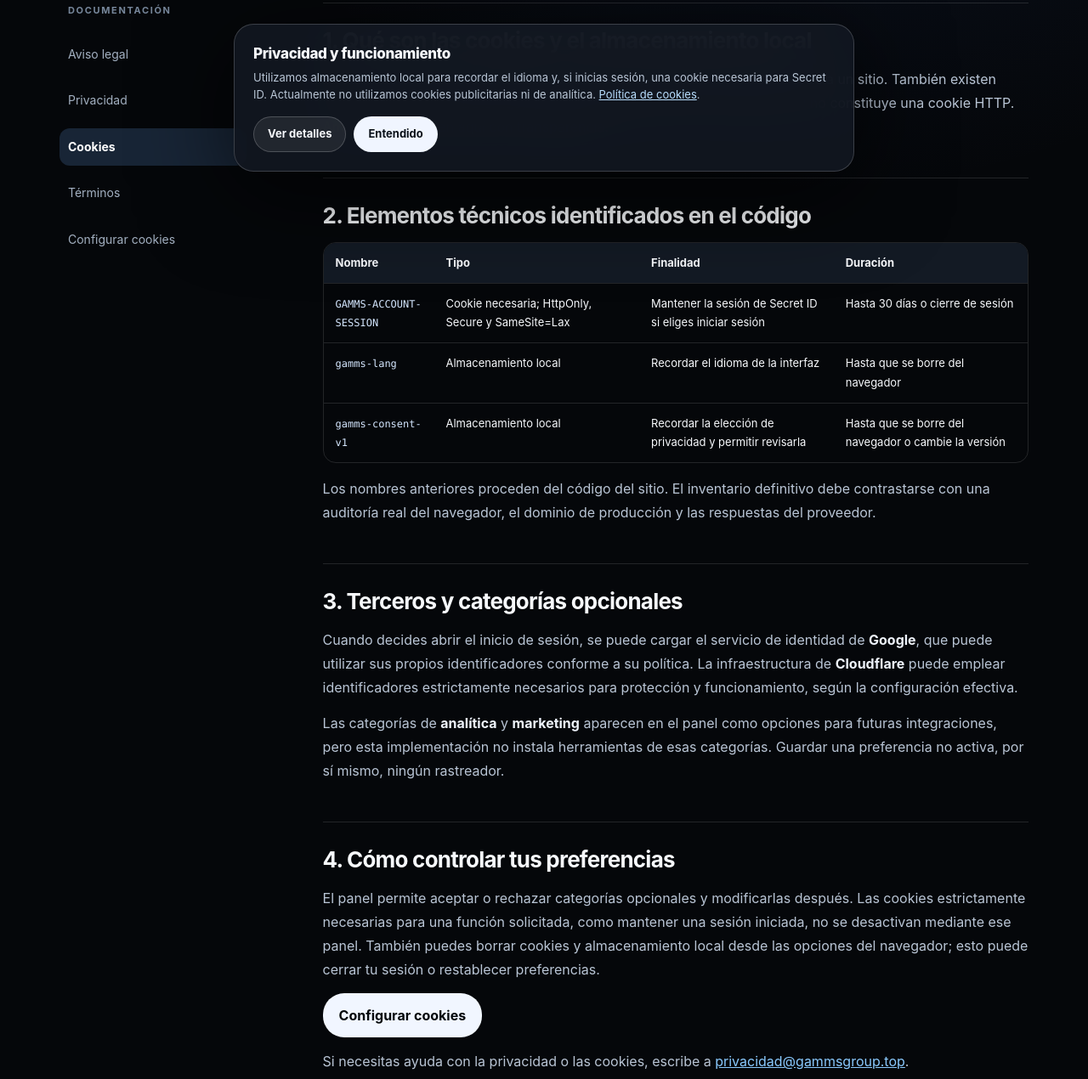
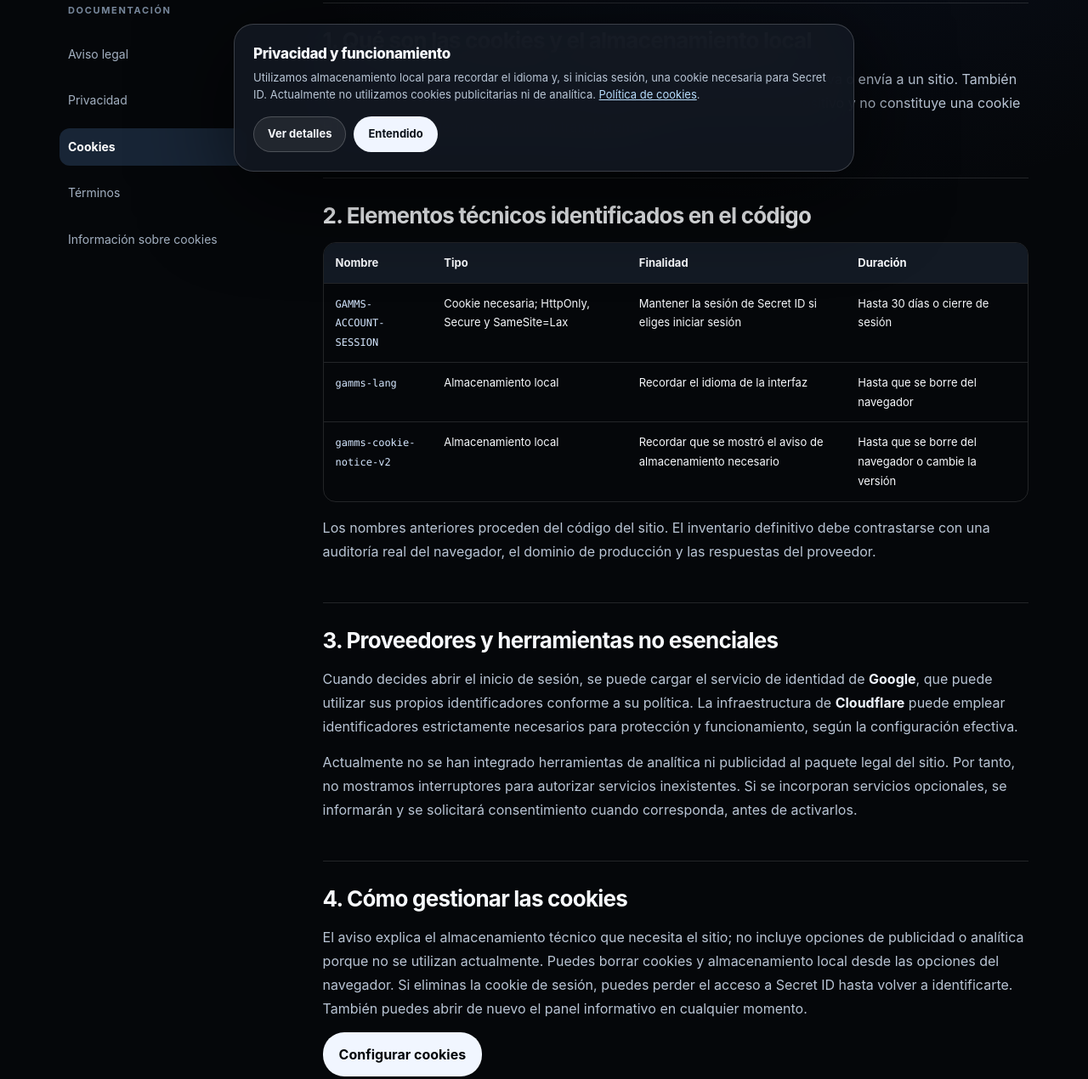
Before and after one commit to gammsstudios-cell/gamms-group-website, a website: page cookies/index.html in a window 1280 px wide. Shown: the part 576-1846 px from the top of the page at 85% size. Drawn offline with Linux system fonts and the light colour scheme.

Commit message:
docs(cookies): describir solo tecnologías realmente utilizadas

```diff
--- a/cookies/index.html
+++ b/cookies/index.html
@@ -22,10 +22,10 @@
 <div class="doc-layout"><aside class="doc-nav" aria-label="Documentos legales"><strong>Documentación</strong><a href="/aviso-legal/" >Aviso legal</a>
 <a href="/privacidad/" >Privacidad</a>
 <a href="/cookies/" aria-current="page">Cookies</a>
-<a href="/terminos/" >Términos</a><button type="button" data-cookie-settings>Configurar cookies</button></aside><article class="doc-content"><section class="legal-section"><h2>1. Qué son las cookies y el almacenamiento local</h2><p>Las cookies son pequeños identificadores que el navegador conserva o envía a un sitio. También existen tecnologías como <em>localStorage</em>, que guarda preferencias en el dispositivo y no constituye una cookie HTTP. Ambas se describen aquí con transparencia.</p></section>
-<section class="legal-section"><h2>2. Elementos técnicos identificados en el código</h2><div class="table-scroll"><table><thead><tr><th>Nombre</th><th>Tipo</th><th>Finalidad</th><th>Duración</th></tr></thead><tbody><tr><td><code>GAMMS-ACCOUNT-SESSION</code></td><td>Cookie necesaria; HttpOnly, Secure y SameSite=Lax</td><td>Mantener la sesión de Secret ID si eliges iniciar sesión</td><td>Hasta 30 días o cierre de sesión</td></tr><tr><td><code>gamms-lang</code></td><td>Almacenamiento local</td><td>Recordar el idioma de la interfaz</td><td>Hasta que se borre del navegador</td></tr><tr><td><code>gamms-consent-v1</code></td><td>Almacenamiento local</td><td>Recordar la elección de privacidad y permitir revisarla</td><td>Hasta que se borre del navegador o cambie la versión</td></tr></tbody></table></div><p>Los nombres anteriores proceden del código del sitio. El inventario definitivo debe contrastarse con una auditoría real del navegador, el dominio de producción y las respuestas del proveedor.</p></section>
-<section class="legal-section"><h2>3. Terceros y categorías opcionales</h2><p>Cuando decides abrir el inicio de sesión, se puede cargar el servicio de identidad de <strong>Google</strong>, que puede utilizar sus propios identificadores conforme a su política. La infraestructura de <strong>Cloudflare</strong> puede emplear identificadores estrictamente necesarios para protección y funcionamiento, según la configuración efectiva.</p><p>Las categorías de <strong>analítica</strong> y <strong>marketing</strong> aparecen en el panel como opciones para futuras integraciones, pero esta implementación no instala herramientas de esas categorías. Guardar una preferencia no activa, por sí mismo, ningún rastreador.</p></section>
-<section class="legal-section"><h2>4. Cómo controlar tus preferencias</h2><p>El panel permite aceptar o rechazar categorías opcionales y modificarlas después. Las cookies estrictamente necesarias para una función solicitada, como mantener una sesión iniciada, no se desactivan mediante ese panel. También puedes borrar cookies y almacenamiento local desde las opciones del navegador; esto puede cerrar tu sesión o restablecer preferencias.</p><p><button type="button" class="legal-action" data-cookie-settings>Configurar cookies</button></p><p>Si necesitas ayuda con la privacidad o las cookies, escribe a <a href="mailto:privacidad@gammsgroup.top">privacidad@gammsgroup.top</a>.</p></section>
+<a href="/terminos/" >Términos</a><button type="button" data-cookie-settings>Información sobre cookies</button></aside><article class="doc-content"><section class="legal-section"><h2>1. Qué son las cookies y el almacenamiento local</h2><p>Las cookies son pequeños archivos o identificadores que el navegador conserva o envía a un sitio. También existen tecnologías como <em>localStorage</em>, que guarda preferencias en el dispositivo y no constituye una cookie HTTP. Ambas se describen aquí con transparencia.</p></section>
+<section class="legal-section"><h2>2. Elementos técnicos identificados en el código</h2><div class="table-scroll"><table><thead><tr><th>Nombre</th><th>Tipo</th><th>Finalidad</th><th>Duración</th></tr></thead><tbody><tr><td><code>GAMMS-ACCOUNT-SESSION</code></td><td>Cookie necesaria; HttpOnly, Secure y SameSite=Lax</td><td>Mantener la sesión de Secret ID si eliges iniciar sesión</td><td>Hasta 30 días o cierre de sesión</td></tr><tr><td><code>gamms-lang</code></td><td>Almacenamiento local</td><td>Recordar el idioma de la interfaz</td><td>Hasta que se borre del navegador</td></tr><tr><td><code>gamms-cookie-notice-v2</code></td><td>Almacenamiento local</td><td>Recordar que se mostró el aviso de almacenamiento necesario</td><td>Hasta que se borre del navegador o cambie la versión</td></tr></tbody></table></div><p>Los nombres anteriores proceden del código del sitio. El inventario definitivo debe contrastarse con una auditoría real del navegador, el dominio de producción y las respuestas del proveedor.</p></section>
+<section class="legal-section"><h2>3. Proveedores y herramientas no esenciales</h2><p>Cuando decides abrir el inicio de sesión, se puede cargar el servicio de identidad de <strong>Google</strong>, que puede utilizar sus propios identificadores conforme a su política. La infraestructura de <strong>Cloudflare</strong> puede emplear identificadores estrictamente necesarios para protección y funcionamiento, según la configuración efectiva.</p><p>Actualmente no se han integrado herramientas de analítica ni publicidad al paquete legal del sitio. Por tanto, no mostramos interruptores para autorizar servicios inexistentes. Si se incorporan servicios opcionales, se informarán y se solicitará consentimiento cuando corresponda, antes de activarlos.</p></section>
+<section class="legal-section"><h2>4. Cómo gestionar las cookies</h2><p>El aviso explica el almacenamiento técnico que necesita el sitio; no incluye opciones de publicidad o analítica porque no se utilizan actualmente. Puedes borrar cookies y almacenamiento local desde las opciones del navegador. Si eliminas la cookie de sesión, puedes perder el acceso a Secret ID hasta volver a identificarte. También puedes abrir de nuevo el panel informativo en cualquier momento.</p><p><button type="button" class="legal-action" data-cookie-settings>Configurar cookies</button></p><p>Si necesitas ayuda con la privacidad o las cookies, escribe a <a href="mailto:privacidad@gammsgroup.top">privacidad@gammsgroup.top</a>.</p></section>
 <section class="legal-section"><h2>5. Cambios futuros</h2><p>Antes de incorporar analítica, publicidad u otros servicios no esenciales, deberá actualizarse el inventario de tecnologías, implementarse la carga condicionada a la elección correspondiente y verificarse la normativa aplicable. La fecha de esta política debe revisarse en cada cambio relevante.</p></section></article></div>
 </main>
 <footer class="legal-footer"><div class="legal-shell"><span>© 2026 GAMMS GROUP · Managua, Nicaragua</span><nav aria-label="Enlaces legales"><a href="/aviso-legal/" >Aviso legal</a>
```
